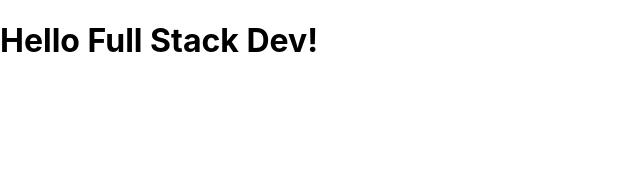
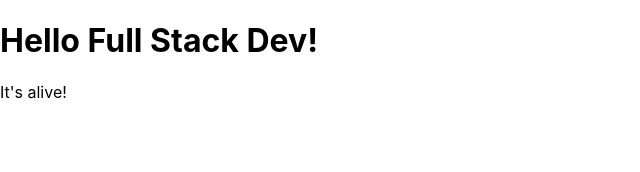
Before and after one commit to codisity/nextjs-19lcgs, a Next.js app: page / in a window 1280 px wide. Shown: the top 172 px of the page, without its empty margins (0-640 px from the left). Built offline with nearby package versions, Linux system fonts and the light colour scheme.

Commit message:
Update home page

```diff
--- a/pages/index.js
+++ b/pages/index.js
@@ -1,3 +1,8 @@
 export default function Home() {
-  return <h1>Hello Full Stack Dev!</h1>;
+  return (
+    <>
+      <h1>Hello Full Stack Dev!</h1>
+      <p>It's alive!</p>
+    </>
+  );
 }
```
Also changed, not shown: 1 other file (tests, documents, lock files or other folders).
